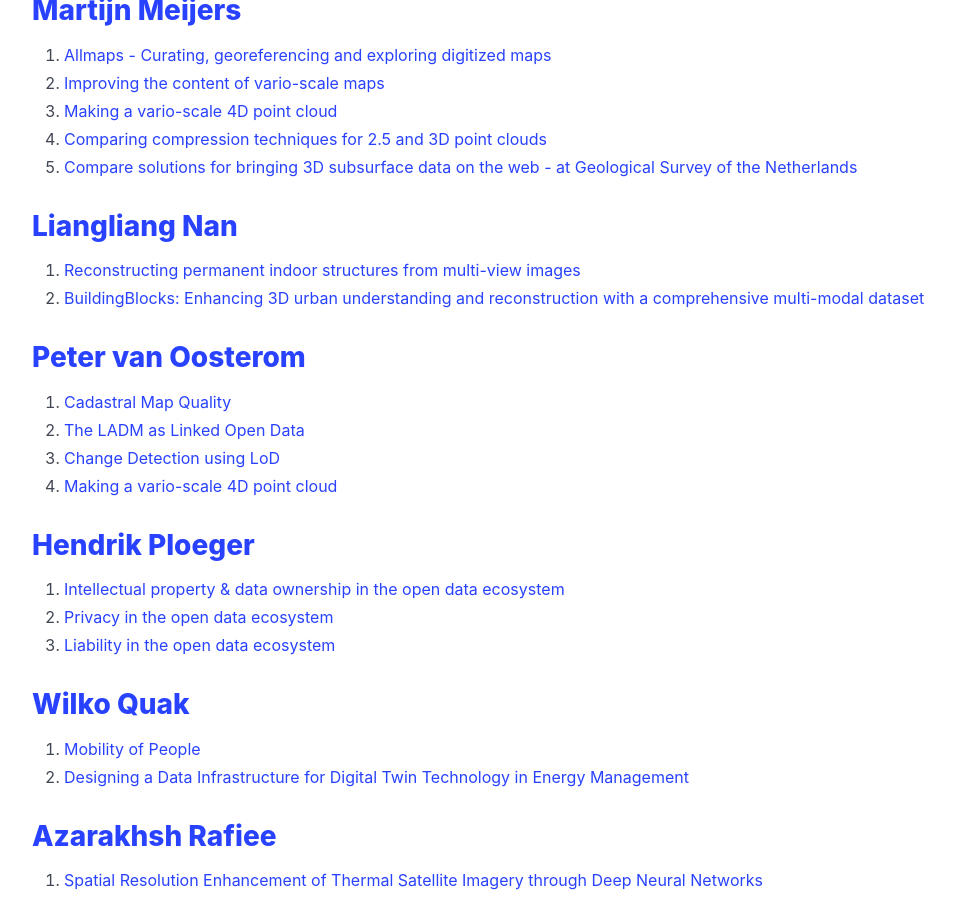
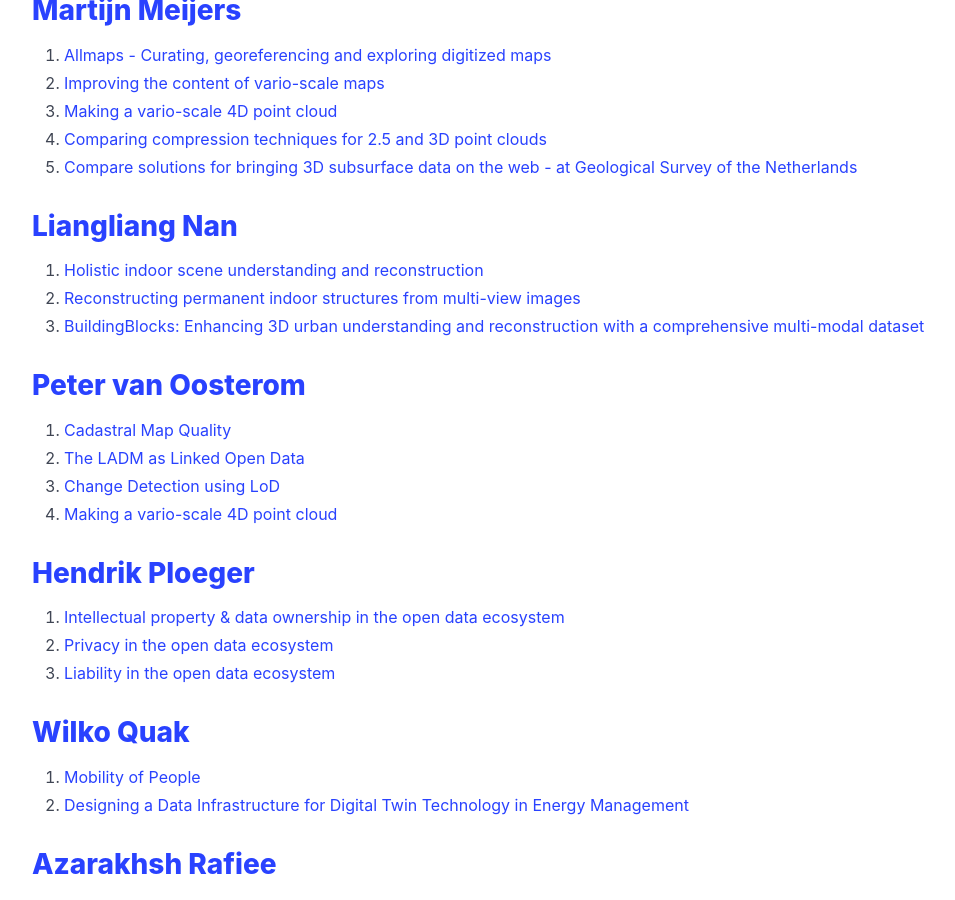
Before and after one commit to tudelft3d/geo2020, a Jekyll site: the page built from potentialtopics/index.md, in a window 1280 px wide and 900 px high, scrolled down 3074 px. Shown: the whole window, without its empty margins (32-987 px from the left). Built offline with Jekyll 4.4.1, drawn with Linux system fonts in a browser that asks for light colours.

Commit message:
add a new topic

```diff
--- a/potentialtopics/index.md
+++ b/potentialtopics/index.md
@@ -115,8 +115,9 @@
 
 
 ## [Liangliang Nan](https://3d.bk.tudelft.nl/liangliang)
-1. [Reconstructing permanent indoor structures from multi-view images](https://3d.bk.tudelft.nl/education/msctopics/#reconstructing-permanent-indoor-structures-from-multi-view-images)
-2. [BuildingBlocks: Enhancing 3D urban understanding and reconstruction with a comprehensive multi-modal dataset](https://3d.bk.tudelft.nl/education/msctopics/#buildingblocks-enhancing-3d-urban-understanding-and-reconstruction-with-a-comprehensive-multi-modal-dataset)
+1. [Holistic indoor scene understanding and reconstruction](https://3d.bk.tudelft.nl/education/msctopics/#holistic-indoor-scene-understanding-and-reconstruction)
+2. [Reconstructing permanent indoor structures from multi-view images](https://3d.bk.tudelft.nl/education/msctopics/#reconstructing-permanent-indoor-structures-from-multi-view-images)
+3. [BuildingBlocks: Enhancing 3D urban understanding and reconstruction with a comprehensive multi-modal dataset](https://3d.bk.tudelft.nl/education/msctopics/#buildingblocks-enhancing-3d-urban-understanding-and-reconstruction-with-a-comprehensive-multi-modal-dataset)
 <!-- all topics have gone for this year -->
 
 
```
